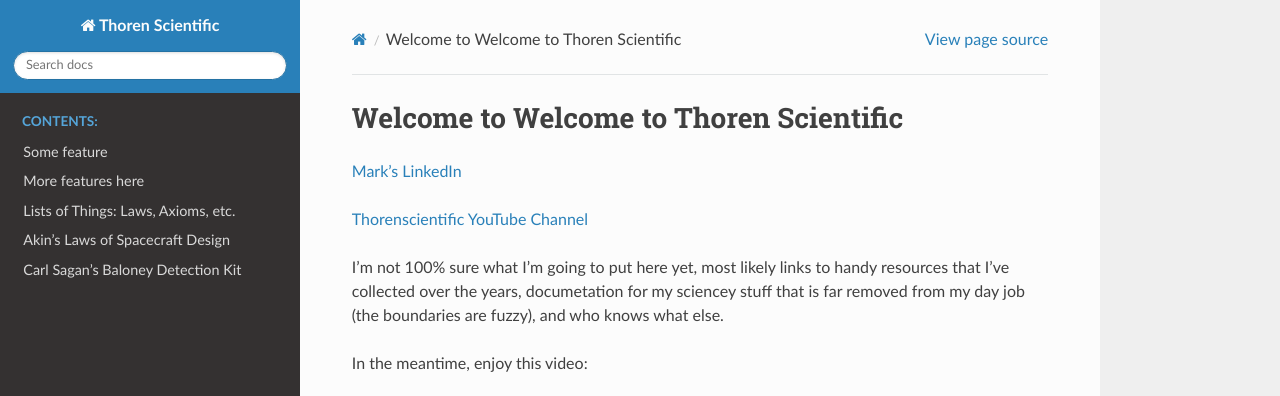
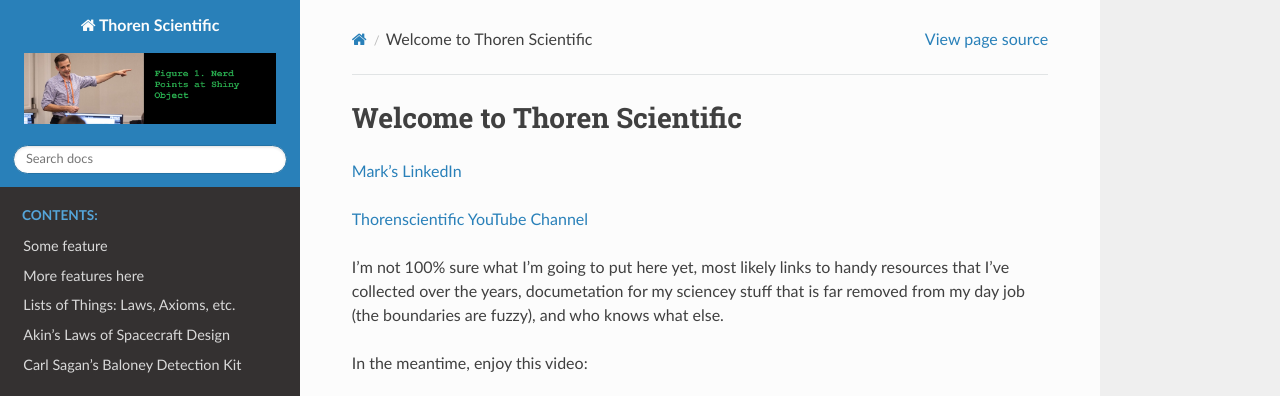
Before and after one commit to thorenscientific/thorenscientific.github.io, a Sphinx documentation site: the page built from doc/index.rst, in a window 1280 px wide and 1245 px high, cut to the strip 0-396 px from the top of the window. Built offline with Sphinx 7.4.7 and the Read the Docs theme 2.0.0, drawn with Linux system fonts in a browser that asks for light colours.

Commit message:
Restructuring...

```diff
--- a/doc/index.rst
+++ b/doc/index.rst
@@ -3,7 +3,7 @@
    You can adapt this file completely to your liking, but it should at least
    contain the root `toctree` directive.
 
-Welcome to Welcome to Thoren Scientific
+Welcome to Thoren Scientific
 =======================================
 
 `Mark’s LinkedIn <https://www.linkedin.com/in/mark-thoren/>`_
```
Also changed, not shown: doc/_static/nerd_points_at_shiny_object.png (added), doc/nerd_points_at_shiny_object.png (added).
